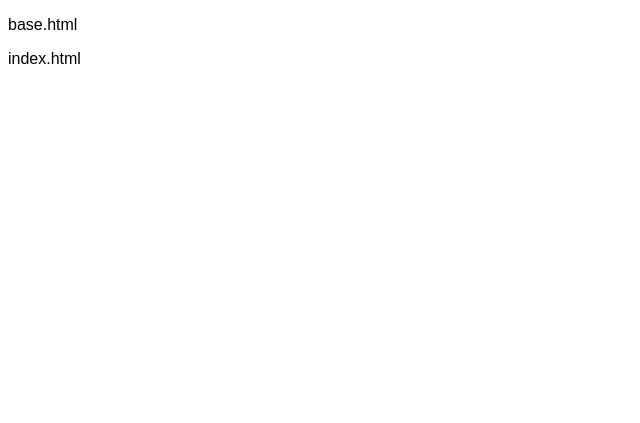
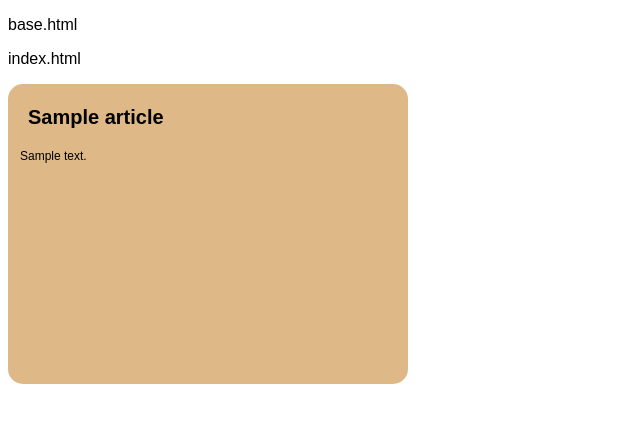
Before and after one commit to syrup3663dev/myblog, a Django app: page / in a window 1280 px wide. Before the commit the part shown is almost empty. Shown: the top 423 px of the page, without its empty margins (0-640 px from the left). Run offline with Django 3.2, Linux system fonts and the light colour scheme; tables that the repository leaves empty hold one stand-in row (values such as "Sample post").

Commit message:
インデックスページをListViewに変更
- 見た目の調整

```diff
--- a/blog/static/css/style.css
+++ b/blog/static/css/style.css
@@ -1,3 +1,22 @@
 * {
     font-family: sans-serif;
 }
+
+.article {
+    width: 400px;
+    height: 300px;
+    background-color: burlywood;
+    border-radius: 15px;
+}
+
+.article-title {
+    margin-left: 1em;
+    padding-top: 2px;
+    font-size: 20px;
+    font-weight: bold;
+}
+
+.article-content {
+    margin-left: 1em;
+    font-size: 12px;
+}
--- a/blog/templates/base.html
+++ b/blog/templates/base.html
@@ -1,3 +1,5 @@
+{% load static %}
+
 <!DOCTYPE html>
 <html lang="ja">
 <head>
--- a/blog/templates/index.html
+++ b/blog/templates/index.html
@@ -11,6 +11,16 @@
 
 {% block content %}
     <p>index.html</p>
+    {% for article in article_list %}
+        <div class="article">
+            <div class="article-title">
+                <p>{{ article.title }}</p>
+            </div>
+            <div class="article-content">
+                <p>{{ article.content }}</p>
+            </div>
+        </div>
+    {% endfor %}
 {% endblock %}
 
 {% block script %}
--- a/blog/urls.py
+++ b/blog/urls.py
@@ -2,5 +2,5 @@ from django.urls import path
 from . import views
 
 urlpatterns = [
-    path('', views.IndexView.as_view(), name='index'),
+    path('', views.ArticleListView.as_view(), name='index'),
 ]
--- a/blog/views.py
+++ b/blog/views.py
@@ -1,5 +1,12 @@
 from django.shortcuts import render
 from django.views import generic
+from .models import Article
 
-class IndexView(generic.TemplateView):
+class ArticleListView(generic.ListView):
+    model = Article
+    paginate_by = 5
     template_name = 'index.html'
+
+    def get_context_data(self):
+        context = super().get_context_data()
+        return context
```
